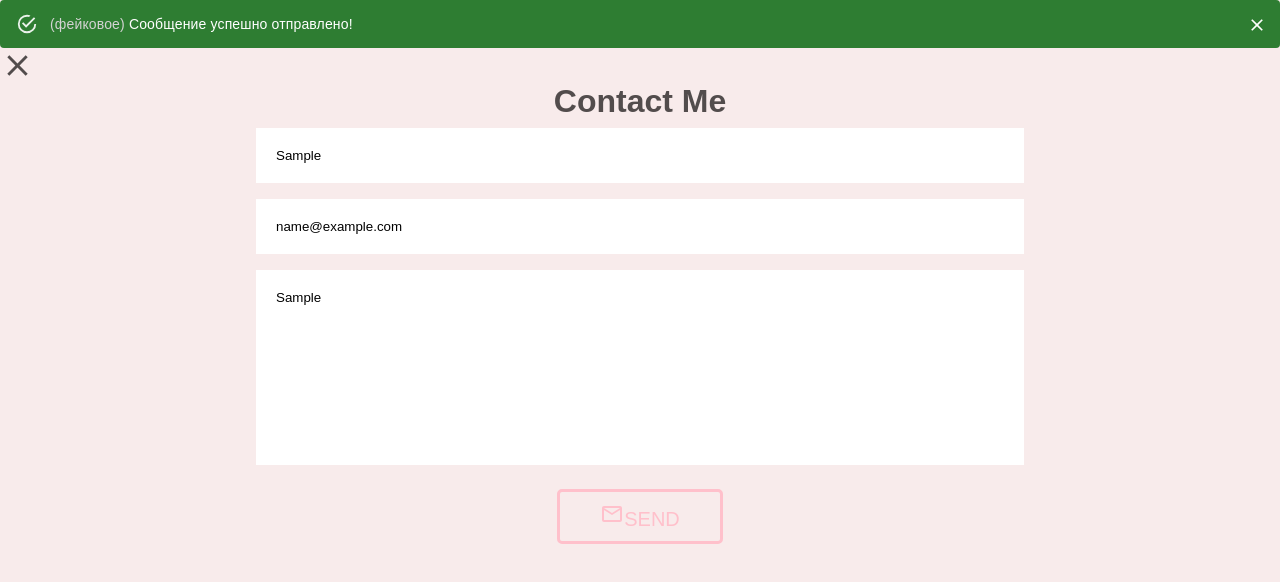
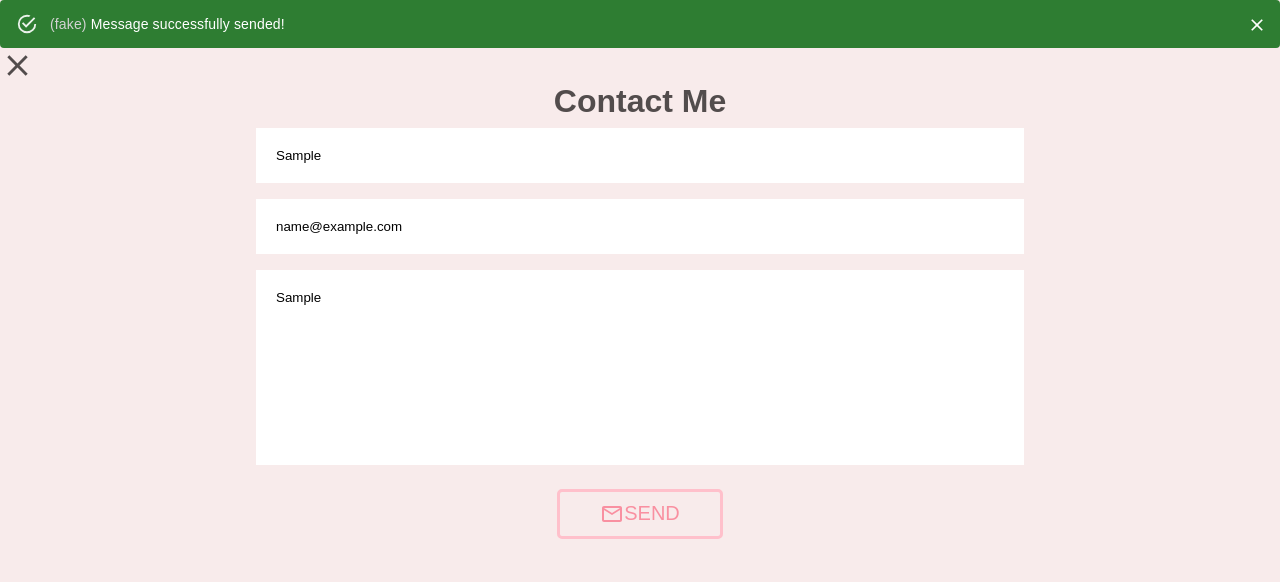
Before and after one commit to Ytar99/portfolio-react, a React (Create React App) app: page /contact in a window 1280 px wide. Both pictures are taken after typing "Sample", "name@example.com", "Sample" into the empty fields and a click on the button "SEND". Shown: the top 582 px of the page. Built offline with nearby package versions, Linux system fonts and the light colour scheme.

Commit message:
Fixed some align in buttons on Contact page

```diff
--- a/src/components/Contact.js
+++ b/src/components/Contact.js
@@ -15,14 +15,14 @@ const Contact = () => {
           variant="filled"
           severity="success"
         >
-          <span style={{ color: 'lightgray' }}>(фейковое)</span>{' '}
-          Сообщение успешно отправлено!
+          <span style={{ color: 'lightgray' }}>(fake)</span> Message
+          successfully sended!
         </Alert>
       ) : null}
 
       <Link to="/">
         <Close fontSize="large" />
-        {/* <span>Закрыть</span> */}
+        {/* <span>Close</span> */}
       </Link>
 
       <form
--- a/src/components/styles/Contact.scss
+++ b/src/components/styles/Contact.scss
@@ -48,10 +48,16 @@ a {
     cursor: pointer;
     margin-top: 1rem;
     border: 3px solid pink;
-    color: pink;
+    color: rgb(249, 144, 161);
     text-transform: uppercase;
     border-radius: 5px;
     font-size: 20px;
+    transition: transform 0.1s;
+    display: flex;
+
+    &:hover {
+      transform: scale(1.2);
+    }
   }
 }
 
```
